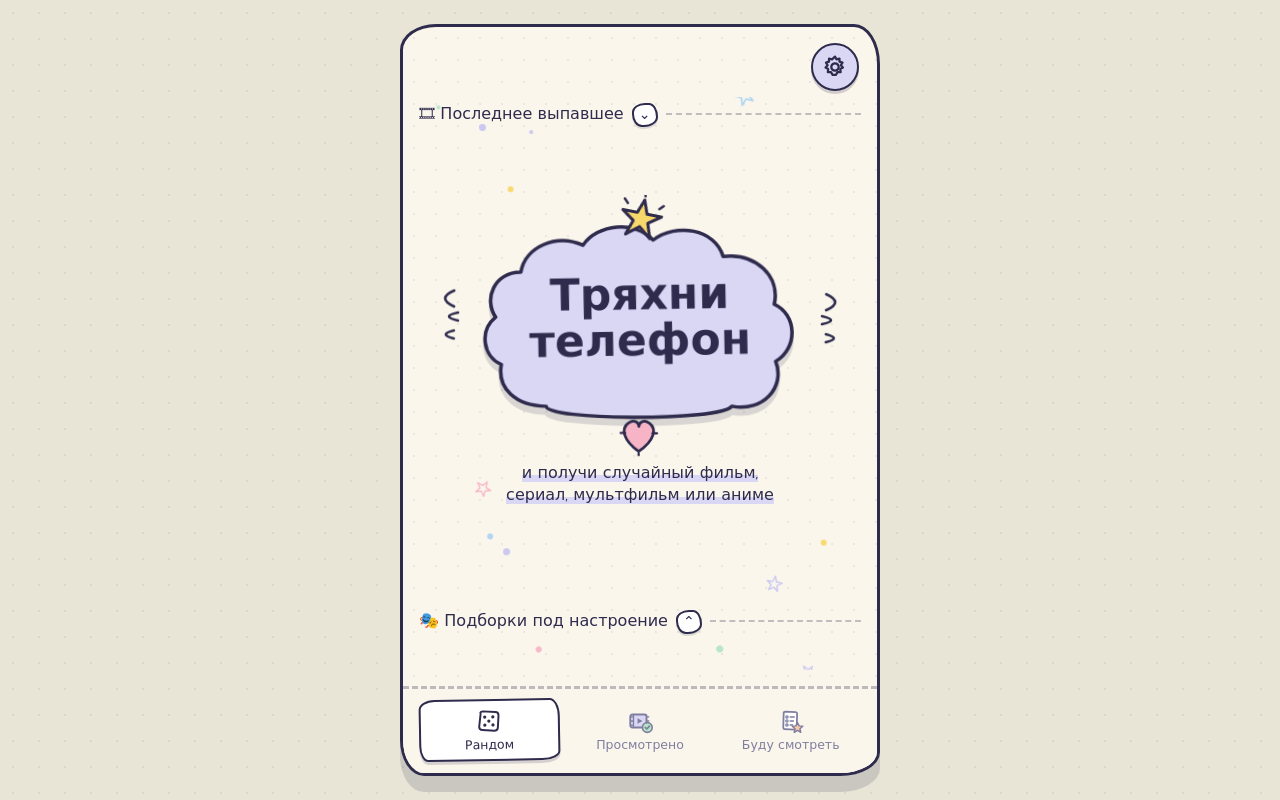
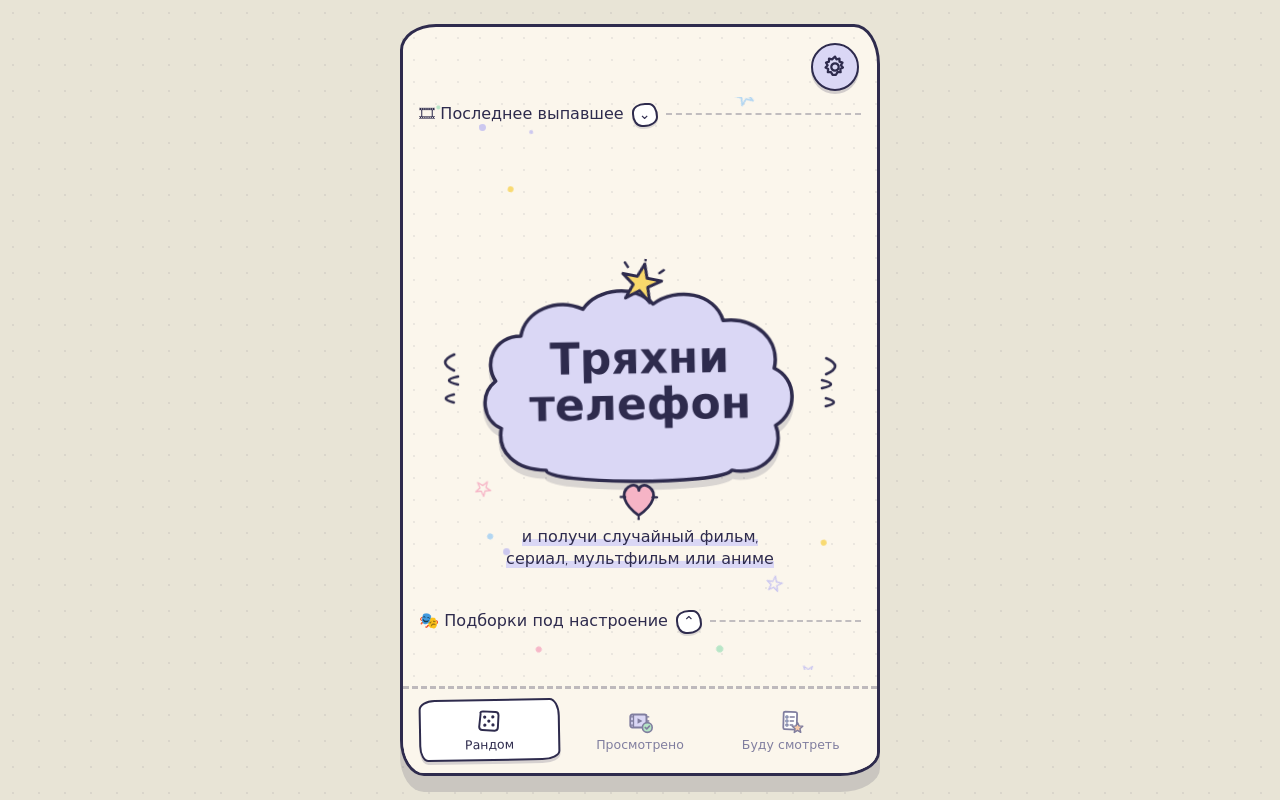
Before and after one commit to belomorkanak37-debug/SMOTRIM-CHTO-, a website: page public/index.html in a window 1280 px wide. Drawn offline with Linux system fonts and the light colour scheme.

Commit message:
Update index.html

```diff
--- a/public/index.html
+++ b/public/index.html
@@ -208,10 +208,10 @@ button:focus-visible,.chip:focus-visible,.day:focus-visible{outline:3px dashed v
 .cloudBtn{
   position:relative;width:min(86%,330px);aspect-ratio:320/210;
   display:flex;align-items:center;justify-content:center;
-  margin-top:clamp(56px,10svh,104px);
+  margin-top:clamp(118px,18svh,172px);
   background:none;border:none;animation:cloudFloat 4s ease-in-out infinite;
 }
-@media (max-height:740px){.cloudBtn{margin-top:clamp(28px,6svh,52px)}}
+@media (max-height:740px){.cloudBtn{margin-top:clamp(72px,13svh,112px)}}
 .cloudShape{position:absolute;inset:0;width:100%;height:100%;
   filter:drop-shadow(0 7px 0 rgba(46,43,77,.16));}
 .cloudText{
```
